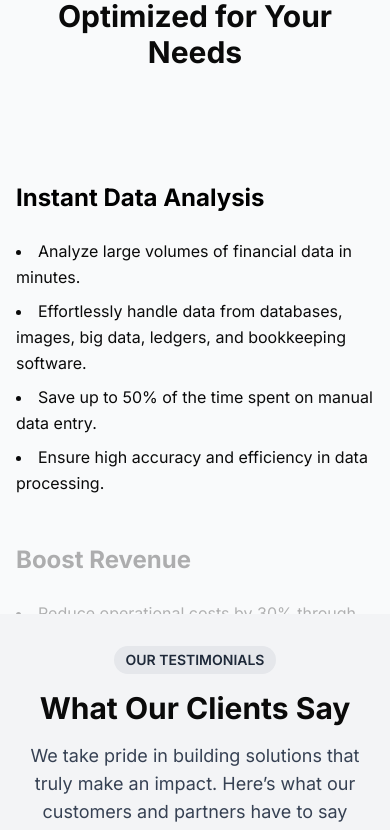
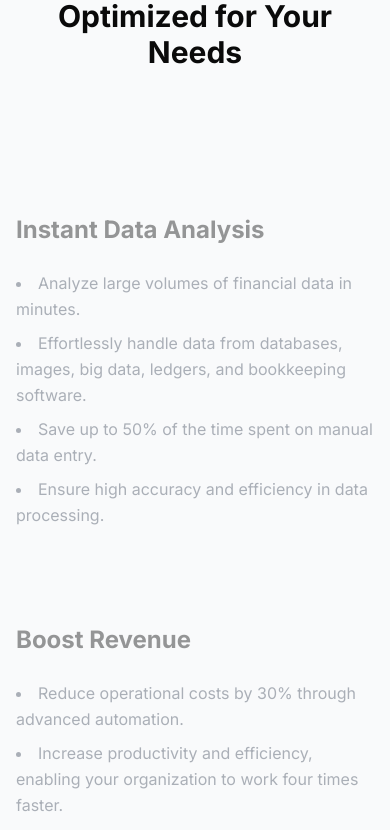
Before and after one commit to pnk-ltoc-892/intern-project, a Next.js app: page / in a window 390 px wide. Shown: the part 5125-5955 px from the top of the page. Built offline with nearby package versions, Linux system fonts and the light colour scheme.

Commit message:
Fix Parallax Scroll Spacing Issue

```diff
--- a/src/components/home/FeaturesFlex.tsx
+++ b/src/components/home/FeaturesFlex.tsx
@@ -15,11 +15,9 @@ const FeaturesFlex = () => {
                         Four Reasons Why InsightAI is Perfectly Optimized for Your Needs
                     </h2>
                 </div>
-
             </section>
-            <div>
-                <FeaturesStickyScroll />
-            </div>
+            {/* Parallax Scroll */}
+            <FeaturesStickyScroll />
         </>
     )
 }
--- a/src/components/ui/sticky-scroll.tsx
+++ b/src/components/ui/sticky-scroll.tsx
@@ -1,6 +1,6 @@
 "use client";
 import React, { useRef, useState } from "react";
-import { useMotionValueEvent, useScroll, motion } from "framer-motion";
+import { motion, useScroll, useMotionValueEvent } from "framer-motion";
 import Image from "next/image";
 import { cn } from "@/lib/utils";
 
@@ -18,41 +18,31 @@ export const StickyScroll = ({
     contentClassName?: string;
 }) => {
     const [activeCard, setActiveCard] = useState(0);
-    const ref = useRef<any>(null);
+    const ref = useRef<HTMLDivElement>(null);
+
     const { scrollYProgress } = useScroll({
-        container: ref,
-        offset: ["start start", "end start"],
+        target: ref,
+        offset: ["start start", "end end"],
     });
+
     const cardLength = content.length;
 
     useMotionValueEvent(scrollYProgress, "change", (latest) => {
-        const cardsBreakpoints = content.map((_, index) => index / cardLength);
-        const closestBreakpointIndex = cardsBreakpoints.reduce(
-            (acc, breakpoint, index) => {
-                const distance = Math.abs(latest - breakpoint);
-                if (distance < Math.abs(latest - cardsBreakpoints[acc])) {
-                    return index;
-                }
-                return acc;
-            },
-            0
-        );
-        setActiveCard(closestBreakpointIndex);
+        const index = Math.min(cardLength - 1, Math.floor(latest * cardLength));
+        setActiveCard(index);
     });
 
     return (
-        <motion.div
-            className="bg-gray-50 h-[30rem] overflow-auto flex justify-center gap-2 relative lg:p-10"
-            ref={ref}
-        >
-            {/* Left scrollable content */}
-            <div className="relative flex items-start">
-                <div className="w-full px-4 lg:px-6 ">
+        <section ref={ref} className="relative w-full bg-gray-50 py-20">
+            <div className="container mx-auto flex flex-col lg:flex-row gap-12">
+                {/* Left content */}
+                <div className="flex-1 space-y-24 px-4 lg:px-6">
                     {content.map((item, index) => (
-                        <div key={item.title + index} className="my-12">
+                        <div key={item.title + index} className="scroll-mt-20">
                             <motion.h2
                                 initial={{ opacity: 0 }}
-                                animate={{ opacity: activeCard === index ? 1 : 0.3 }}
+                                animate={{ opacity: activeCard === index ? 1 : 0.4 }}
+                                transition={{ duration: 0.4 }}
                                 className="text-2xl lg:text-3xl font-bold text-black"
                             >
                                 {item.title}
@@ -60,10 +50,11 @@ export const StickyScroll = ({
 
                             <motion.div
                                 initial={{ opacity: 0 }}
-                                animate={{ opacity: activeCard === index ? 1 : 0.3 }}
+                                animate={{ opacity: activeCard === index ? 1 : 0.4 }}
+                                transition={{ duration: 0.4 }}
                                 className="mt-6"
                             >
-                                <ul className="space-y-2 list-disc list-inside text-bgray-800">
+                                <ul className="space-y-2 list-disc list-inside text-gray-700">
                                     {item.description.map((point, i) => (
                                         <li
                                             key={i}
@@ -76,14 +67,12 @@ export const StickyScroll = ({
                             </motion.div>
                         </div>
                     ))}
-                    <div className="h-40" />
-                </div>
                 </div>
 
                 {/* Right sticky panel */}
                 <div
                     className={cn(
-                    "hidden lg:flex w-[50%] rounded-md sticky top-0 items-center justify-center overflow-hidden",
+                        "hidden lg:flex flex-1 sticky top-28 h-[500px] rounded-2xl shadow-lg overflow-hidden items-center justify-center bg-white",
                         contentClassName
                     )}
                 >
@@ -91,23 +80,24 @@ export const StickyScroll = ({
                         content[activeCard].content
                     ) : (
                         <motion.div
-                        key={content[activeCard].imageSrc} // force re-render animation on change
+                            key={content[activeCard].imageSrc}
                             initial={{ opacity: 0, scale: 0.95 }}
                             animate={{ opacity: 1, scale: 1 }}
                             exit={{ opacity: 0, scale: 0.95 }}
-                        transition={{ duration: 0.75, ease: "easeInOut" }}
+                            transition={{ duration: 0.6, ease: "easeInOut" }}
                             className="w-full h-full flex items-center justify-center"
                         >
                             <Image
                                 src={content[activeCard].imageSrc}
                                 alt={content[activeCard].imageAlt}
-                            width={400}
-                            height={400}
+                                width={500}
+                                height={500}
                                 className="object-cover w-full h-full"
                             />
                         </motion.div>
                     )}
                 </div>
-        </motion.div>
+            </div>
+        </section>
     );
 };
```
Lines whose indentation alone changed are shown as unchanged.
